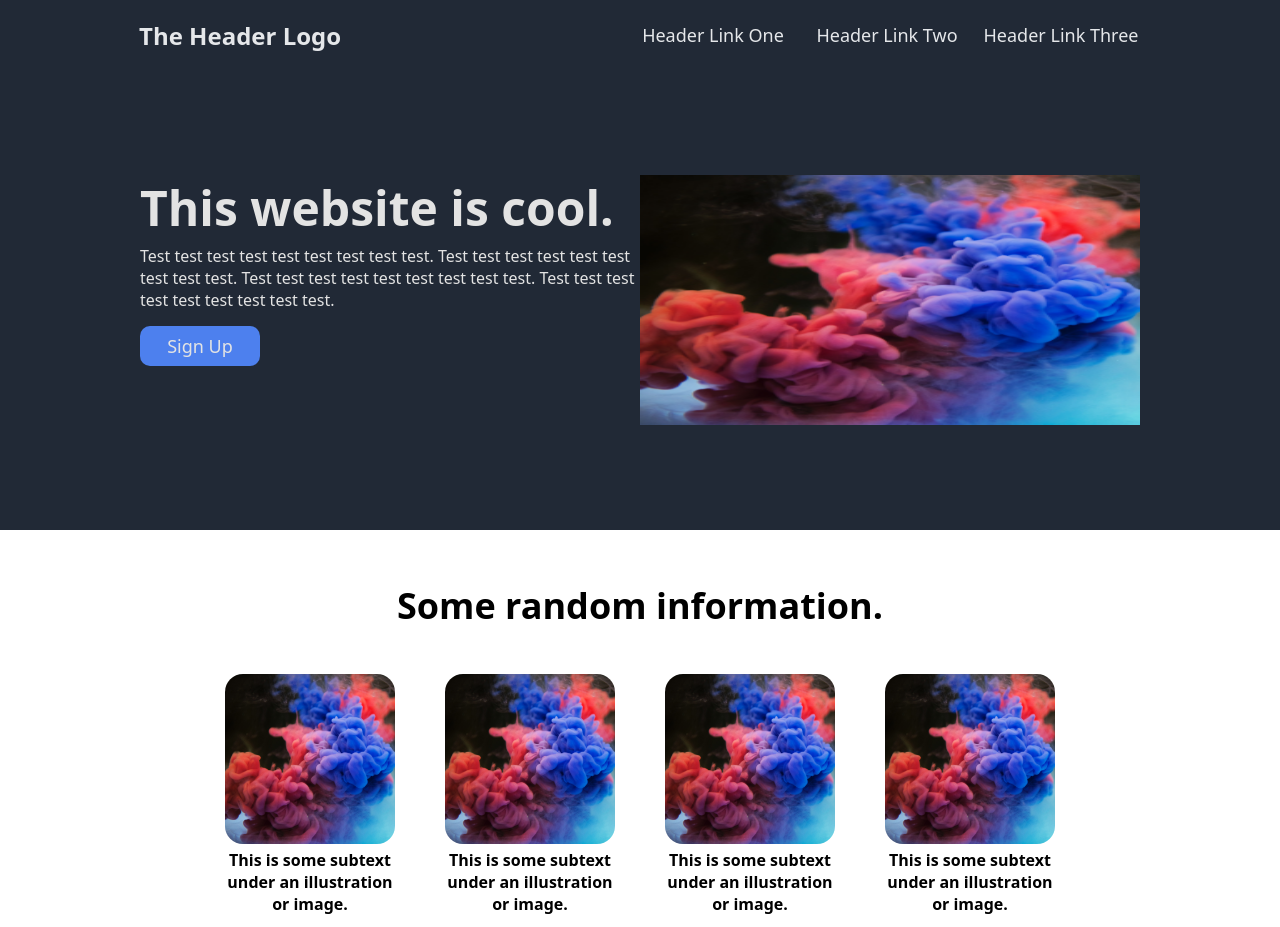
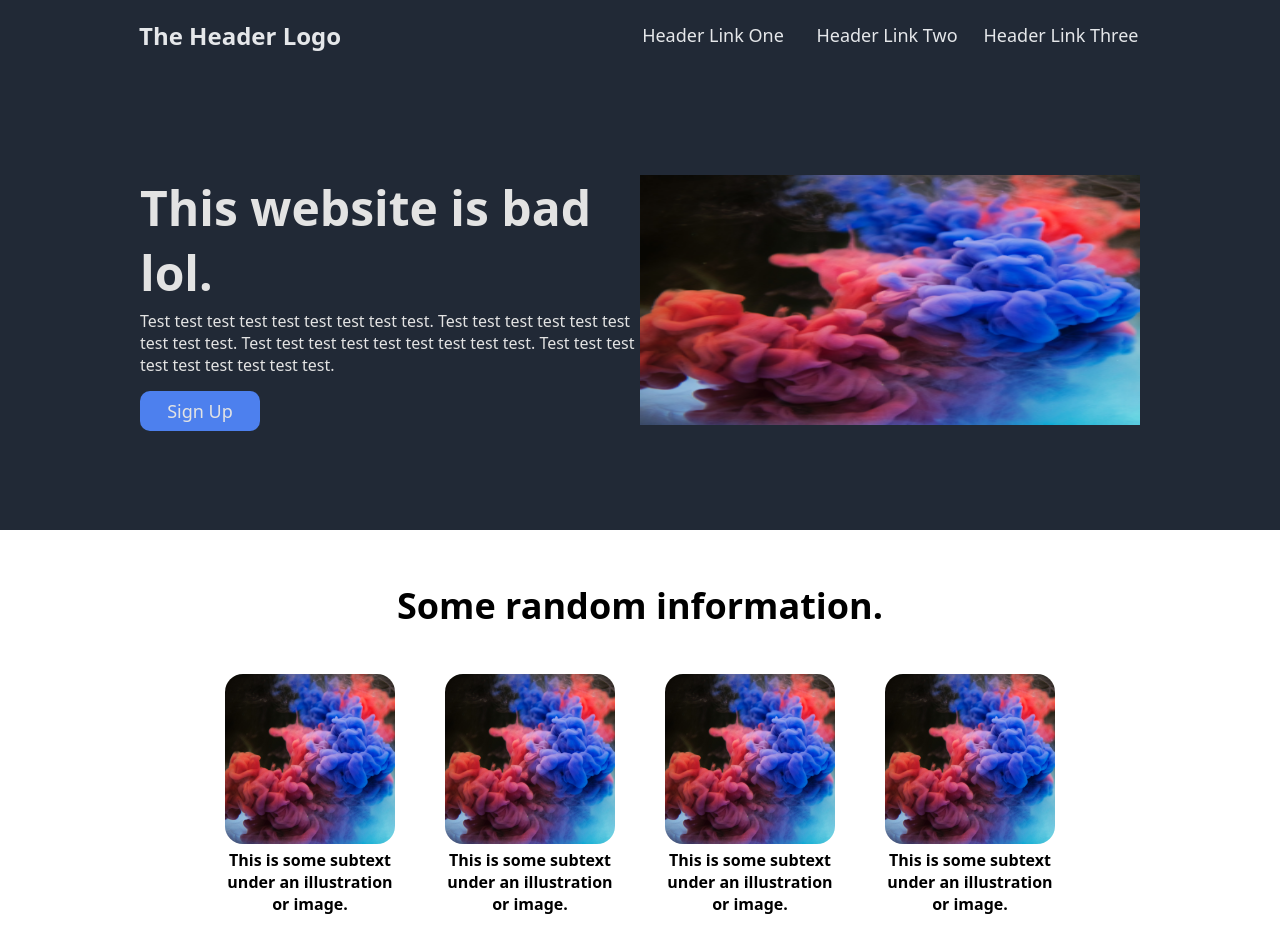
Before and after one commit to nickdubber/Website-Test, a plain HTML site: page index.html in a window 1280 px wide. Shown: the top 927 px of the page. Drawn offline with Linux system fonts and the light colour scheme.

Commit message:
text edit

```diff
--- a/index.html
+++ b/index.html
@@ -19,7 +19,7 @@
   <div class="topback1">
   <div class="topback1container">
     <div class="topbacksplit1">
-    <h1 class="topbacksplit2header">This website is cool.</h1>
+    <h1 class="topbacksplit2header">This website is bad lol.</h1>
     <p class="topbacksplit2text">Test test test test test test test test test. Test test test test test test test test test. Test test test test test test test test test. Test test test test test test test test test.</p>
     <button class="signup">Sign Up</button>
   </div>
```
